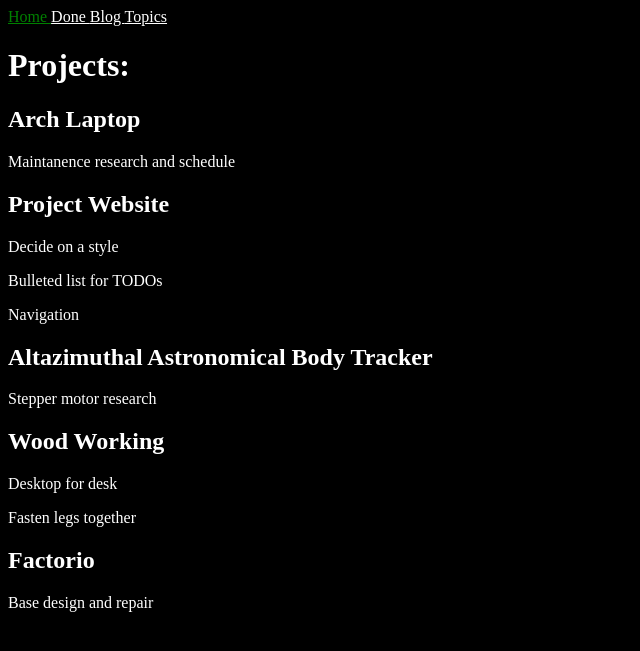
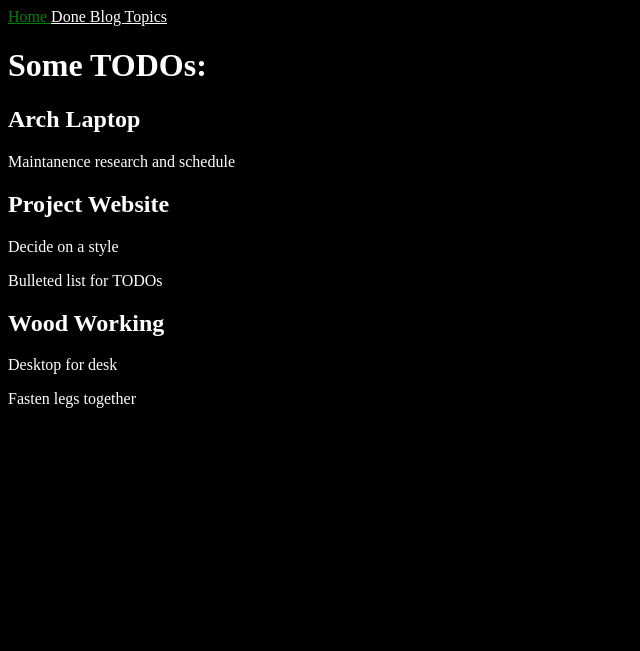
Before and after one commit to Osmian101/Osmian101.github.io, a Jekyll site: the page built from INDEX.md, in a window 1280 px wide. Shown: the top 651 px of the page, without its empty margins (0-640 px from the left). Built offline with Jekyll 4.4.1, drawn with Linux system fonts in a browser that asks for light colours.

Commit message:
Update my TODOs and Done

```diff
--- a/INDEX.md
+++ b/INDEX.md
@@ -3,17 +3,12 @@ title: "Home"
 permalink: /
 ---
 
-<h1> Projects: </h1>
+<h1> Some TODOs: </h1>
 <h2> Arch Laptop </h2>
 <p> Maintanence research and schedule </p>
 <h2> Project Website </h2>
 <p> Decide on a style </p>
 <p> Bulleted list for TODOs </p>
-<p> Navigation </p>
-<h2> Altazimuthal Astronomical Body Tracker </h2>
-<p> Stepper motor research </p>
 <h2> Wood Working </h2>
 <p> Desktop for desk </p>
 <p> Fasten legs together </p>
-<h2> Factorio </h2>
-<p> Base design and repair </p>
```
Also changed, not shown: DONE.md (+2 -0 lines).
